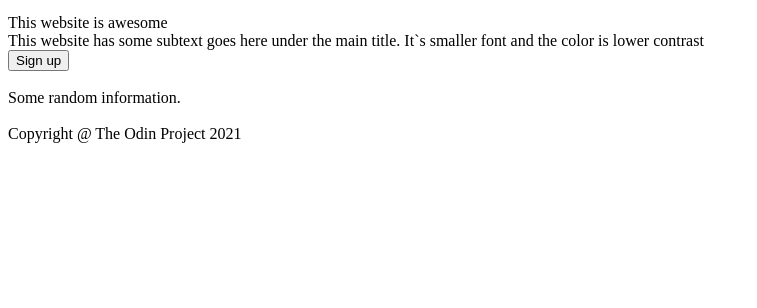
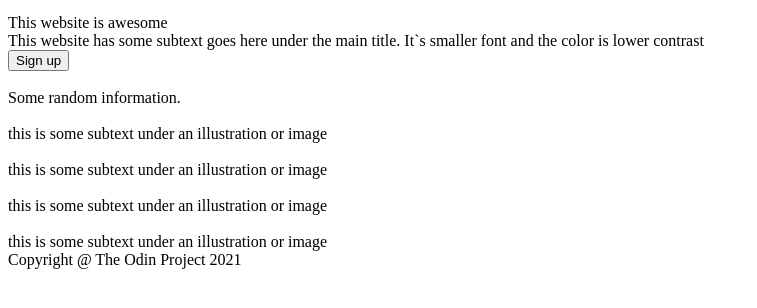
Before and after one commit to JRamonhdezb/landing-page, a plain HTML site: page index.html in a window 1280 px wide. Shown: the part 98-406 px from the top of the page, without its empty margins (0-757 px from the left). Drawn offline with Linux system fonts and the light colour scheme.

Commit message:
Add HTML tags in Quote section

```diff
--- a/index.html
+++ b/index.html
@@ -38,11 +38,23 @@
     </div>
     <!-- Second section of the Landing page -->
     <div class="information">
-        <div class="title">Some random information.</div>
+        <div class="information-header-text">Some random information.</div>
         <div class="container">
             <div class="info">
                 <img src="" alt="">
-                <div class="text"> </div>
+                <div class="text">this is some subtext under an illustration or image</div>
+            </div>
+            <div class="info">
+                <img src="" alt="">
+                <div class="text">this is some subtext under an illustration or image</div>
+            </div>
+            <div class="info">
+                <img src="" alt="">
+                <div class="text">this is some subtext under an illustration or image</div>
+            </div>
+            <div class="info">
+                <img src="" alt="">
+                <div class="text">this is some subtext under an illustration or image</div>
             </div>
         </div>
 
```
